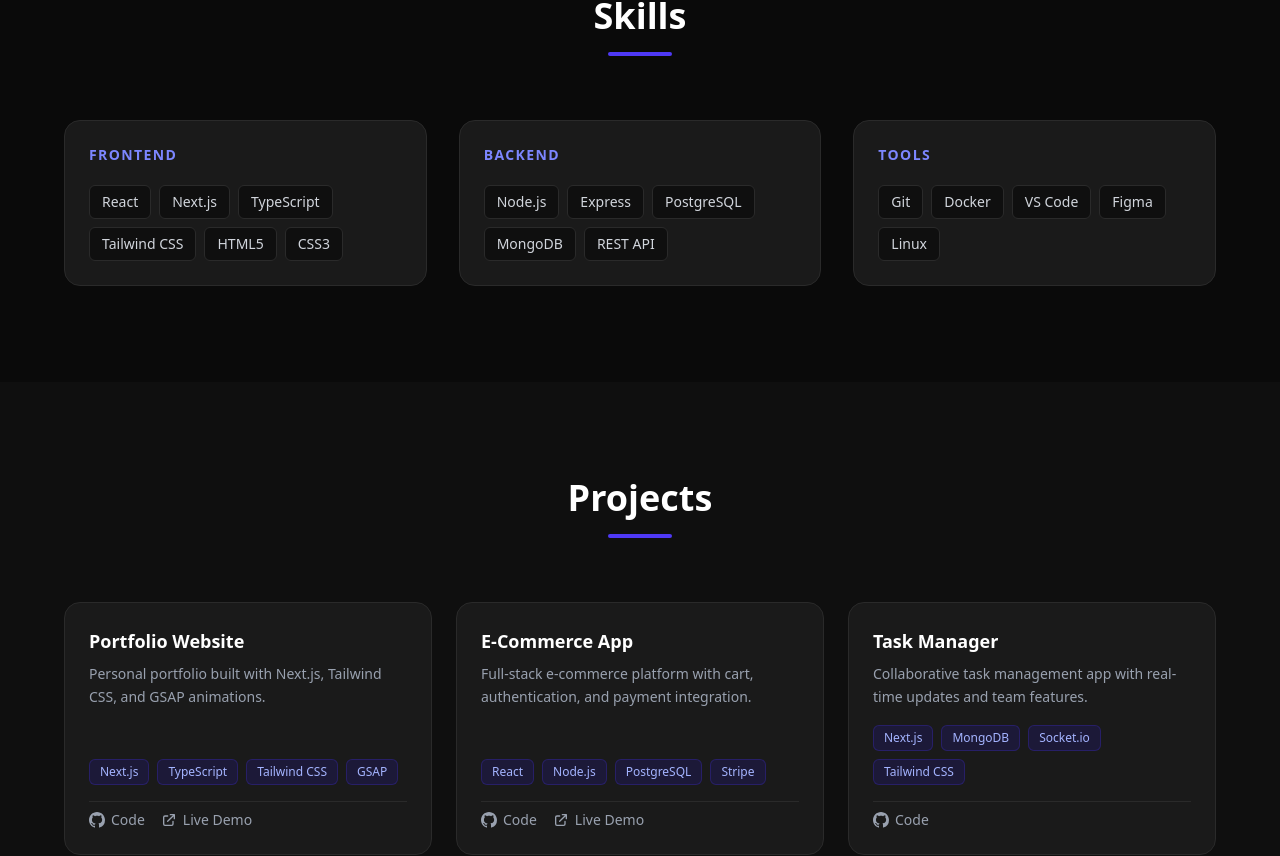
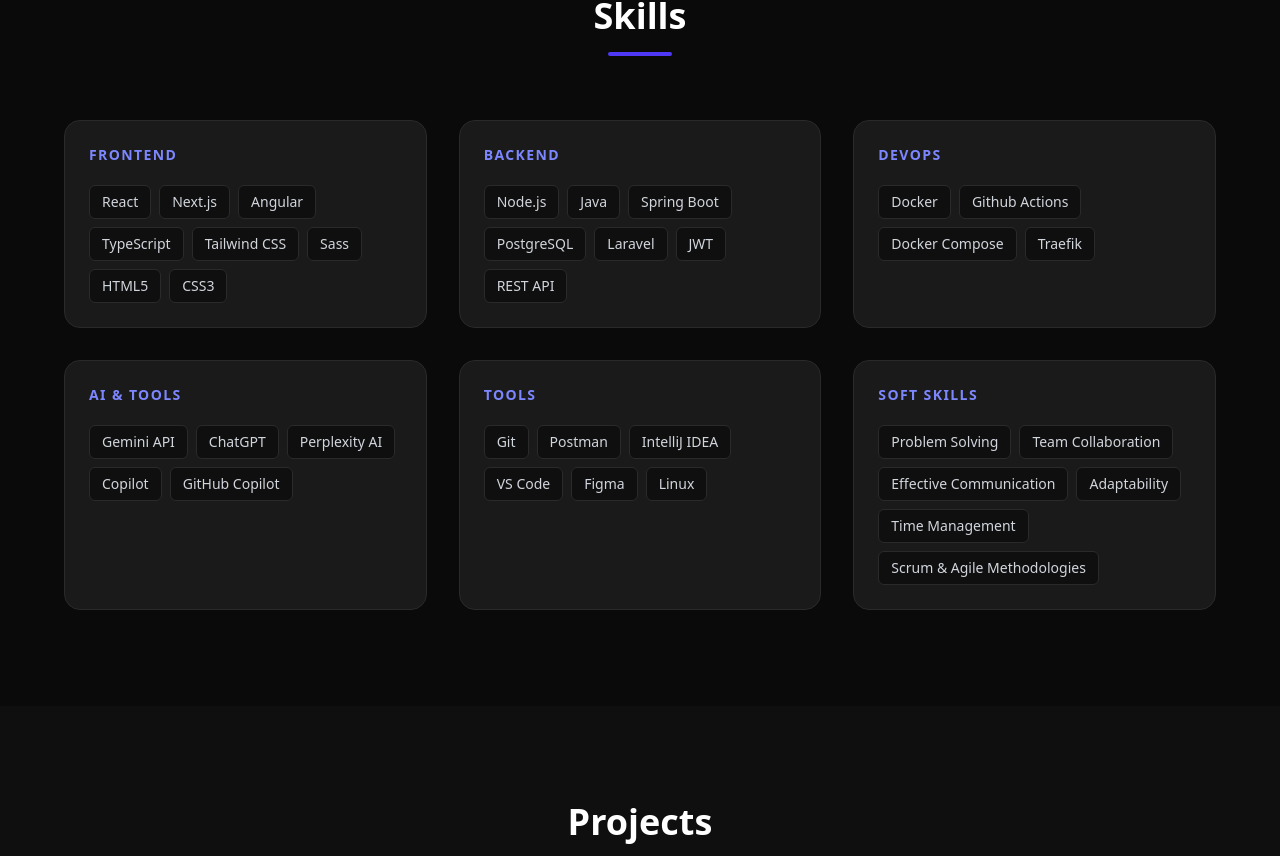
Before and after one commit to Patrik1866/portfolio, a Next.js app: page / in a window 1280 px wide. Shown: the part 1540-2396 px from the top of the page. Built offline with nearby package versions, Linux system fonts and the light colour scheme.

Commit message:
Changing the key values of skills and projects

```diff
--- a/app/components/Contact/Contact.tsx
+++ b/app/components/Contact/Contact.tsx
@@ -19,7 +19,6 @@
   const handleSubmit = async (e: React.FormEvent) => {
     e.preventDefault();
     setStatus("sending");
-    // TODO: replace with your email service (e.g. Resend, EmailJS, API route)
     await new Promise((resolve) => setTimeout(resolve, 1000));
     setStatus("sent");
     setFormData({ name: "", email: "", message: "" });
@@ -42,7 +41,7 @@
             </p>
             <div className="space-y-4">
               <a
-                href="mailto:hello@example.com"
+                href="mailto:erdelyi.patrik99@gmail.com"
                 className="flex items-center gap-3 text-gray-400 hover:text-indigo-400 transition-colors"
               >
                 <svg
@@ -58,10 +57,10 @@
                     d="M3 8l7.89 5.26a2 2 0 002.22 0L21 8M5 19h14a2 2 0 002-2V7a2 2 0 00-2-2H5a2 2 0 00-2 2v10a2 2 0 002 2z"
                   />
                 </svg>
-                hello@example.com
+                erdelyi.patrik99@gmail.com
               </a>
               <a
-                href="https://github.com"
+                href="https://github.com/Patrik1866"
                 target="_blank"
                 rel="noopener noreferrer"
                 className="flex items-center gap-3 text-gray-400 hover:text-indigo-400 transition-colors"
@@ -69,10 +68,10 @@
                 <svg className="w-5 h-5" fill="currentColor" viewBox="0 0 24 24">
                   <path d="M12 0C5.37 0 0 5.37 0 12c0 5.31 3.435 9.795 8.205 11.385.6.105.825-.255.825-.57 0-.285-.015-1.23-.015-2.235-3.015.555-3.795-.735-4.035-1.41-.135-.345-.72-1.41-1.23-1.695-.42-.225-1.02-.78-.015-.795.945-.015 1.62.87 1.845 1.23 1.08 1.815 2.805 1.305 3.495.99.105-.78.42-1.305.765-1.605-2.67-.3-5.46-1.335-5.46-5.925 0-1.305.465-2.385 1.23-3.225-.12-.3-.54-1.53.12-3.18 0 0 1.005-.315 3.3 1.23.96-.27 1.98-.405 3-.405s2.04.135 3 .405c2.295-1.56 3.3-1.23 3.3-1.23.66 1.65.24 2.88.12 3.18.765.84 1.23 1.905 1.23 3.225 0 4.605-2.805 5.625-5.475 5.925.435.375.81 1.095.81 2.22 0 1.605-.015 2.895-.015 3.3 0 .315.225.69.825.57A12.02 12.02 0 0 0 24 12c0-6.63-5.37-12-12-12z" />
                 </svg>
-                github.com/yourname
+                github.com/Patrik1866
               </a>
               <a
-                href="https://linkedin.com"
+                href="https://www.linkedin.com/in/erd%C3%A9lyi-patrik-b643142b9/"
                 target="_blank"
                 rel="noopener noreferrer"
                 className="flex items-center gap-3 text-gray-400 hover:text-indigo-400 transition-colors"
@@ -80,7 +79,7 @@
                 <svg className="w-5 h-5" fill="currentColor" viewBox="0 0 24 24">
                   <path d="M20.447 20.452h-3.554v-5.569c0-1.328-.027-3.037-1.852-3.037-1.853 0-2.136 1.445-2.136 2.939v5.667H9.351V9h3.414v1.561h.046c.477-.9 1.637-1.85 3.37-1.85 3.601 0 4.267 2.37 4.267 5.455v6.286zM5.337 7.433a2.062 2.062 0 0 1-2.063-2.065 2.064 2.064 0 1 1 2.063 2.065zm1.782 13.019H3.555V9h3.564v11.452zM22.225 0H1.771C.792 0 0 .774 0 1.729v20.542C0 23.227.792 24 1.771 24h20.451C23.2 24 24 23.227 24 22.271V1.729C24 .774 23.2 0 22.222 0h.003z" />
                 </svg>
-                linkedin.com/in/yourname
+                linkedin.com/in/erdélyi-patrik-b643142b9
               </a>
             </div>
           </div>
@@ -149,8 +148,8 @@
               {status === "sending"
                 ? "Sending..."
                 : status === "sent"
-                ? "Message Sent!"
-                : "Send Message"}
+                  ? "Message Sent!"
+                  : "Send Message"}
             </button>
           </form>
         </div>
--- a/app/components/Footer/Footer.tsx
+++ b/app/components/Footer/Footer.tsx
@@ -2,10 +2,10 @@
   return (
     <footer className="py-8 px-6 border-t border-[#2a2a2a]">
       <div className="max-w-6xl mx-auto flex flex-col md:flex-row items-center justify-between gap-4 text-sm text-gray-500">
-        <p>© {new Date().getFullYear()} YourName. All rights reserved.</p>
+        <p>© {new Date().getFullYear()} Patrik Erdélyi. All rights reserved.</p>
         <div className="flex items-center gap-6">
           <a
-            href="https://github.com"
+            href="https://github.com/Patrik1866"
             target="_blank"
             rel="noopener noreferrer"
             className="hover:text-gray-300 transition-colors"
@@ -13,7 +13,7 @@
             GitHub
           </a>
           <a
-            href="https://linkedin.com"
+            href="https://www.linkedin.com/in/erd%C3%A9lyi-patrik-b643142b9/"
             target="_blank"
             rel="noopener noreferrer"
             className="hover:text-gray-300 transition-colors"
@@ -21,7 +21,7 @@
             LinkedIn
           </a>
           <a
-            href="mailto:hello@example.com"
+            href="mailto:erdelyi.patrik99@gmail.com"
             className="hover:text-gray-300 transition-colors"
           >
             Email
--- a/app/components/Hero/Hero.tsx
+++ b/app/components/Hero/Hero.tsx
@@ -35,7 +35,7 @@
           Hello, I&apos;m
         </p>
         <h1 className="hero-text text-5xl md:text-7xl font-bold text-white mb-6 leading-tight">
-          Your Name
+          Erdélyi Patrik
         </h1>
         <h2 className="hero-text text-2xl md:text-3xl font-medium text-gray-400 mb-8">
           Full-Stack Developer
--- a/app/components/Navbar/Navbar.tsx
+++ b/app/components/Navbar/Navbar.tsx
@@ -39,18 +39,17 @@
 
   return (
     <header
-      className={`fixed top-0 left-0 right-0 z-50 transition-all duration-300 ${
-        isScrolled
+      className={`fixed top-0 left-0 right-0 z-50 transition-all duration-300 ${isScrolled
           ? "bg-[#0f0f0f]/95 backdrop-blur-sm shadow-lg"
           : "bg-transparent"
-      }`}
+        }`}
     >
       <nav className="max-w-6xl mx-auto px-6 h-16 flex items-center justify-between">
         <button
           onClick={() => scrollToSection("hero")}
           className="text-xl font-bold text-white hover:text-indigo-400 transition-colors"
         >
-          {"<YourName />"}
+          {"<Erdélyi Patrik />"}
         </button>
 
         {/* Desktop menu */}
@@ -59,11 +58,10 @@
             <li key={link.href}>
               <button
                 onClick={() => scrollToSection(link.href)}
-                className={`text-sm font-medium transition-colors hover:text-indigo-400 ${
-                  activeSection === link.href
+                className={`text-sm font-medium transition-colors hover:text-indigo-400 ${activeSection === link.href
                     ? "text-indigo-400"
                     : "text-gray-300"
-                }`}
+                  }`}
               >
                 {link.label}
               </button>
@@ -113,11 +111,10 @@
                     scrollToSection(link.href);
                     setMenuOpen(false);
                   }}
-                  className={`text-sm font-medium transition-colors hover:text-indigo-400 ${
-                    activeSection === link.href
+                  className={`text-sm font-medium transition-colors hover:text-indigo-400 ${activeSection === link.href
                       ? "text-indigo-400"
                       : "text-gray-300"
-                  }`}
+                    }`}
                 >
                   {link.label}
                 </button>
--- a/app/data/Projects.ts
+++ b/app/data/Projects.ts
@@ -19,10 +19,10 @@
   },
   {
     id: 2,
-    title: "E-Commerce App",
+    title: "E-commerce Platform",
     description:
-      "Full-stack e-commerce platform with cart, authentication, and payment integration.",
-    tech: ["React", "Node.js", "PostgreSQL", "Stripe"],
+      "Full-stack e-commerce platform with cart, authentication, authorization, CRUD, and AI chatbot integration.",
+    tech: ["React", "Node.js", "Java", "Spring Boot", "PostgreSQL", "Gemini API", "Tailwind CSS", "JWT Authentication"],
     githubUrl: "https://github.com",
     liveUrl: "https://example.com",
   },
--- a/app/data/skills.ts
+++ b/app/data/skills.ts
@@ -13,8 +13,10 @@
     skills: [
       { name: "React" },
       { name: "Next.js" },
+      { name: "Angular" },
       { name: "TypeScript" },
       { name: "Tailwind CSS" },
+      { name: "Sass" },
       { name: "HTML5" },
       { name: "CSS3" },
     ],
@@ -23,20 +25,53 @@
     category: "Backend",
     skills: [
       { name: "Node.js" },
-      { name: "Express" },
+      { name: "Java" },
+      { name: "Spring Boot" },
       { name: "PostgreSQL" },
-      { name: "MongoDB" },
+      { name: "Laravel" },
+      { name: "JWT" },
       { name: "REST API" },
+    ],
+  },
+  {
+    category: "DevOps",
+    skills: [
+      { name: "Docker" },
+      { name: "Github Actions" },
+      { name: "Docker Compose" },
+      { name: "Traefik" },
+    ],
+  },
+  {
+    category: "AI & Tools",
+    skills: [
+      { name: "Gemini API" },
+      { name: "ChatGPT" },
+      { name: "Perplexity AI" },
+      { name: "Copilot" },
+      { name: "GitHub Copilot" },
     ],
   },
   {
     category: "Tools",
     skills: [
       { name: "Git" },
-      { name: "Docker" },
+      { name: "Postman" },
+      { name: "IntelliJ IDEA" },
       { name: "VS Code" },
       { name: "Figma" },
       { name: "Linux" },
     ],
   },
+  {
+    category: "Soft Skills",
+    skills: [
+      { name: "Problem Solving" },
+      { name: "Team Collaboration" },
+      { name: "Effective Communication" },
+      { name: "Adaptability" },
+      { name: "Time Management" },
+      { name: "Scrum & Agile Methodologies" },
+    ],
+  },
 ];
```
